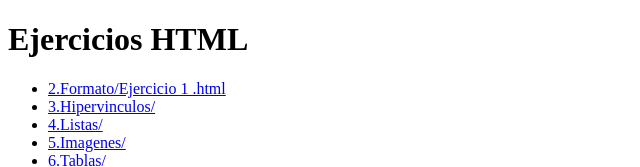
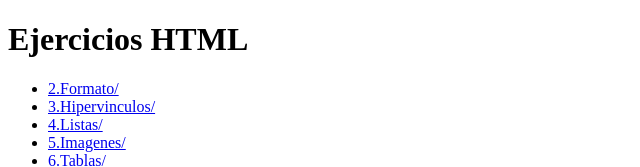
Before and after one commit to Cristian0993/html, a plain HTML site: page index.html in a window 1280 px wide. Shown: the top 167 px of the page, without its empty margins (0-640 px from the left). Drawn offline with Linux system fonts and the light colour scheme.

Commit message:
Update index.html

```diff
--- a/index.html
+++ b/index.html
@@ -7,7 +7,7 @@
 <body>
   <h1>Ejercicios HTML</h1>
   <ul>
-    <li><a href="2.Formato/Ejercicio 1 .html">2.Formato/Ejercicio 1 .html</a></li>
+    <li><a href="2.Formato/">2.Formato/</a></li>
     <li><a href="3.Hipervinculos/">3.Hipervinculos/</a></li>
     <li><a href="4.Listas/">4.Listas/</a></li>
     <li><a href="5.Imagenes/">5.Imagenes/</a></li>
```
